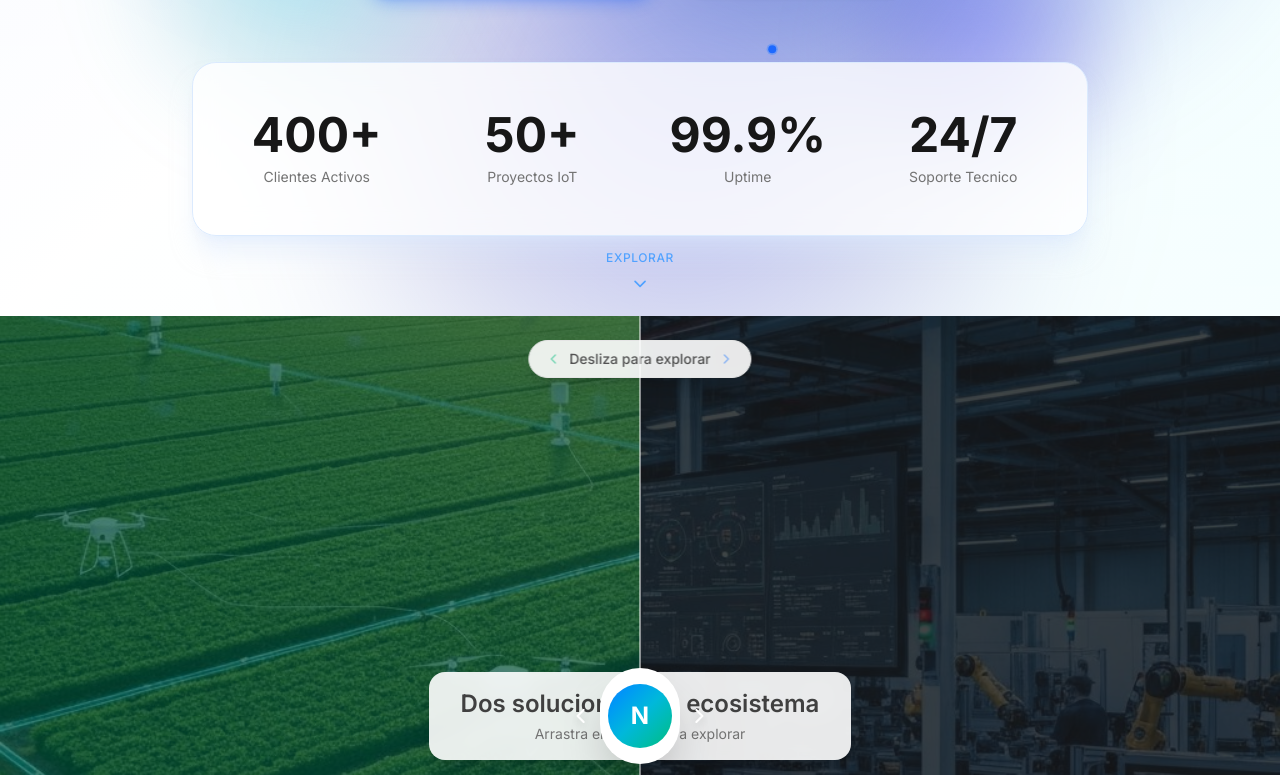
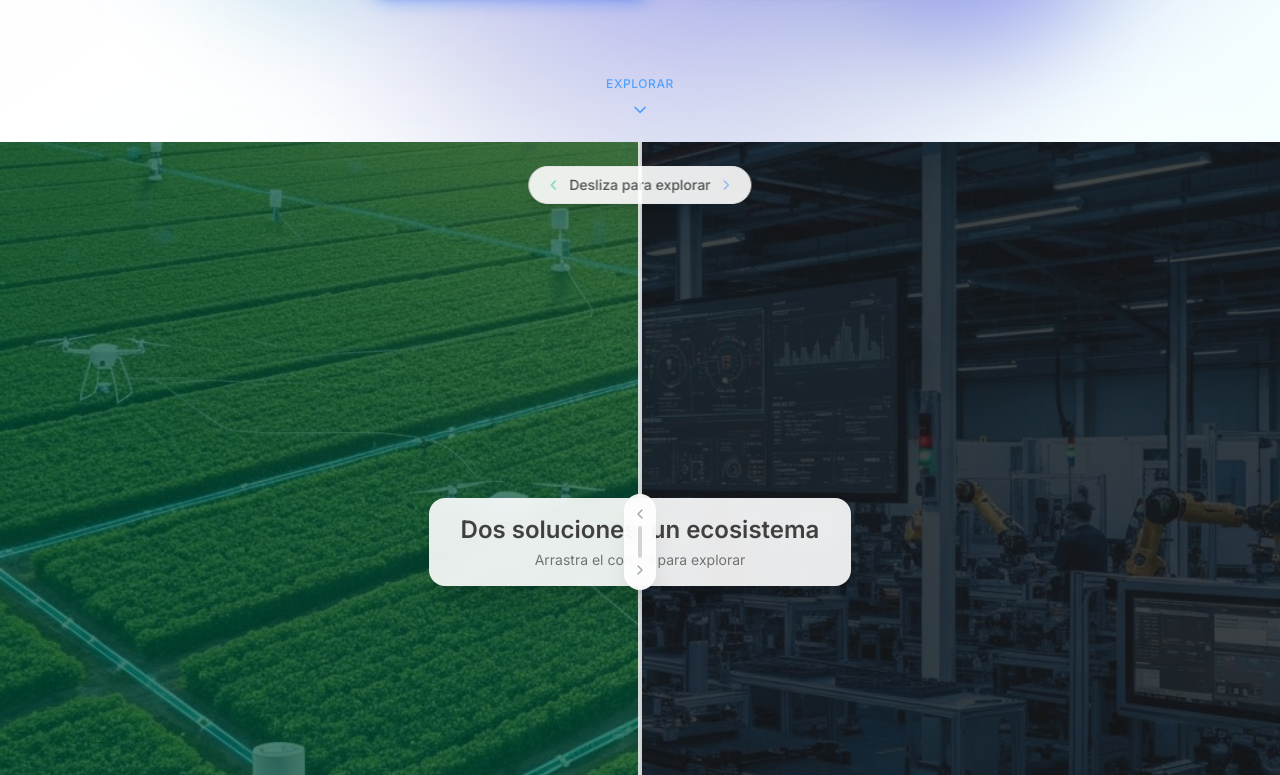
Before and after one commit to AntonioBalBec/nuviio-mvp, a Next.js app: page / in a window 1280 px wide. Shown: the part 765-1540 px from the top of the page. Built offline with nearby package versions, Linux system fonts and the light colour scheme.

Commit message:
refactor: cleanup and optimize slider component
Remove "N" and variable opacity; delete unused stats and code; clean imports

```diff
--- a/components/hero-section.tsx
+++ b/components/hero-section.tsx
@@ -2,7 +2,7 @@
 
 import { motion } from "framer-motion";
 import { ArrowRight, Play, ChevronDown } from "lucide-react";
-import { useEffect, useState, useRef } from "react";
+
 
 // Improved Lava Lamp with deep blue colors
 function LavaLampBackground() {
@@ -244,64 +244,6 @@ function FloatingNodes() {
   );
 }
 
-// Counter animation hook
-function useCounter(target: number, duration: number = 2000) {
-  const [count, setCount] = useState(0);
-  const [hasStarted, setHasStarted] = useState(false);
-  const ref = useRef<HTMLDivElement>(null);
-
-  useEffect(() => {
-    const observer = new IntersectionObserver(
-      ([entry]) => {
-        if (entry.isIntersecting && !hasStarted) {
-          setHasStarted(true);
-        }
-      },
-      { threshold: 0.5 }
-    );
-
-    if (ref.current) {
-      observer.observe(ref.current);
-    }
-
-    return () => observer.disconnect();
-  }, [hasStarted]);
-
-  useEffect(() => {
-    if (!hasStarted) return;
-
-    let startTime: number;
-    let animationFrame: number;
-
-    const animate = (timestamp: number) => {
-      if (!startTime) startTime = timestamp;
-      const progress = Math.min((timestamp - startTime) / duration, 1);
-      setCount(Math.floor(progress * target));
-
-      if (progress < 1) {
-        animationFrame = requestAnimationFrame(animate);
-      }
-    };
-
-    animationFrame = requestAnimationFrame(animate);
-    return () => cancelAnimationFrame(animationFrame);
-  }, [target, duration, hasStarted]);
-
-  return { count, ref };
-}
-
-function StatCounter({ value, suffix = "", label }: { value: number; suffix?: string; label: string }) {
-  const { count, ref } = useCounter(value);
-  return (
-    <div ref={ref} className="text-center">
-      <p className="text-3xl sm:text-4xl md:text-5xl font-bold text-neutral-900">
-        {count}{suffix}
-      </p>
-      <p className="text-sm text-neutral-500 mt-2">{label}</p>
-    </div>
-  );
-}
-
 export function HeroSection() {
   return (
     <section id="hero" className="relative min-h-screen overflow-hidden">
@@ -394,22 +336,6 @@ export function HeroSection() {
           </motion.a>
         </motion.div>
 
-        {/* Stats Section */}
-        <motion.div
-          initial={{ opacity: 0, y: 30 }}
-          animate={{ opacity: 1, y: 0 }}
-          transition={{ duration: 0.7, delay: 0.5 }}
-          className="grid grid-cols-2 md:grid-cols-4 gap-8 max-w-4xl mx-auto py-12 px-8 bg-white/80 backdrop-blur-md rounded-3xl border border-blue-100 shadow-xl shadow-blue-100/50"
-        >
-          <StatCounter value={400} suffix="+" label="Clientes Activos" />
-          <StatCounter value={50} suffix="+" label="Proyectos IoT" />
-          <StatCounter value={99} suffix=".9%" label="Uptime" />
-          <div className="text-center">
-            <p className="text-3xl sm:text-4xl md:text-5xl font-bold text-neutral-900">24/7</p>
-            <p className="text-sm text-neutral-500 mt-2">Soporte Tecnico</p>
-          </div>
-        </motion.div>
-
         {/* Scroll indicator */}
         <motion.div
           initial={{ opacity: 0 }}
--- a/components/services-split.tsx
+++ b/components/services-split.tsx
@@ -16,9 +16,9 @@ export function ServicesSplit() {
   // Transform slider to percentage (0-100)
   const sliderPercent = useTransform(sliderX, [-200, 0, 200], [0, 50, 100]);
 
-  // Content visibility - minimal opacity change
-  const coreOpacity = useTransform(sliderX, [-200, -50, 0, 50, 200], [0.3, 0.6, 1, 1, 1]);
-  const terraOpacity = useTransform(sliderX, [-200, -50, 0, 50, 200], [1, 1, 1, 0.6, 0.3]);
+  // No opacity change - always fully visible
+  const coreOpacity = 1;
+  const terraOpacity = 1;
 
   const handleDragEnd = () => {
     setIsDragging(false);
@@ -186,7 +186,7 @@ export function ServicesSplit() {
         </div>
       </motion.div>
 
-      {/* Draggable divider with N logo */}
+      {/* Draggable divider - simple line */}
       <motion.div
         drag="x"
         dragConstraints={{ left: -200, right: 200 }}
@@ -194,36 +194,20 @@ export function ServicesSplit() {
         onDragStart={() => setIsDragging(true)}
         onDragEnd={handleDragEnd}
         style={{ x: sliderX }}
-        className="absolute top-0 bottom-0 left-1/2 -ml-10 w-20 z-50 flex items-center justify-center cursor-grab active:cursor-grabbing"
+        className="absolute top-0 bottom-0 left-1/2 -ml-4 w-8 z-50 flex items-center justify-center cursor-grab active:cursor-grabbing"
       >
-        {/* Vertical line */}
-        <div className="absolute top-0 bottom-0 left-1/2 w-0.5 bg-white/50 -translate-x-1/2" />
+        {/* Vertical line with handle */}
+        <div className="absolute top-0 bottom-0 left-1/2 w-1 bg-white/80 -translate-x-1/2 shadow-lg" />
 
-        {/* N Logo */}
+        {/* Handle indicator */}
         <motion.div
           whileHover={{ scale: 1.1 }}
           whileDrag={{ scale: 1.15 }}
-          className={`relative w-20 h-20 md:w-24 md:h-24 rounded-full bg-white shadow-2xl flex items-center justify-center transition-shadow ${isDragging ? "ring-4 ring-white/50" : ""}`}
+          className={`relative w-10 h-24 rounded-full bg-white/90 backdrop-blur-sm shadow-xl flex flex-col items-center justify-center gap-1 transition-shadow ${isDragging ? "ring-2 ring-white/50" : ""}`}
         >
-          <div className="w-14 h-14 md:w-16 md:h-16 rounded-full bg-gradient-to-br from-blue-500 via-cyan-500 to-emerald-500 flex items-center justify-center">
-            <span className="text-white font-bold text-xl md:text-2xl">N</span>
-          </div>
-
-          {/* Drag hints */}
-          <motion.div
-            animate={{ x: [-2, 2, -2] }}
-            transition={{ duration: 1.5, repeat: Infinity }}
-            className="absolute -left-8 top-1/2 -translate-y-1/2"
-          >
-            <ChevronLeft className="w-6 h-6 text-white drop-shadow-lg" />
-          </motion.div>
-          <motion.div
-            animate={{ x: [2, -2, 2] }}
-            transition={{ duration: 1.5, repeat: Infinity }}
-            className="absolute -right-8 top-1/2 -translate-y-1/2"
-          >
-            <ChevronRight className="w-6 h-6 text-white drop-shadow-lg" />
-          </motion.div>
+          <ChevronLeft className="w-4 h-4 text-neutral-400" />
+          <div className="w-1 h-8 bg-neutral-300 rounded-full" />
+          <ChevronRight className="w-4 h-4 text-neutral-400" />
         </motion.div>
       </motion.div>
 
```
